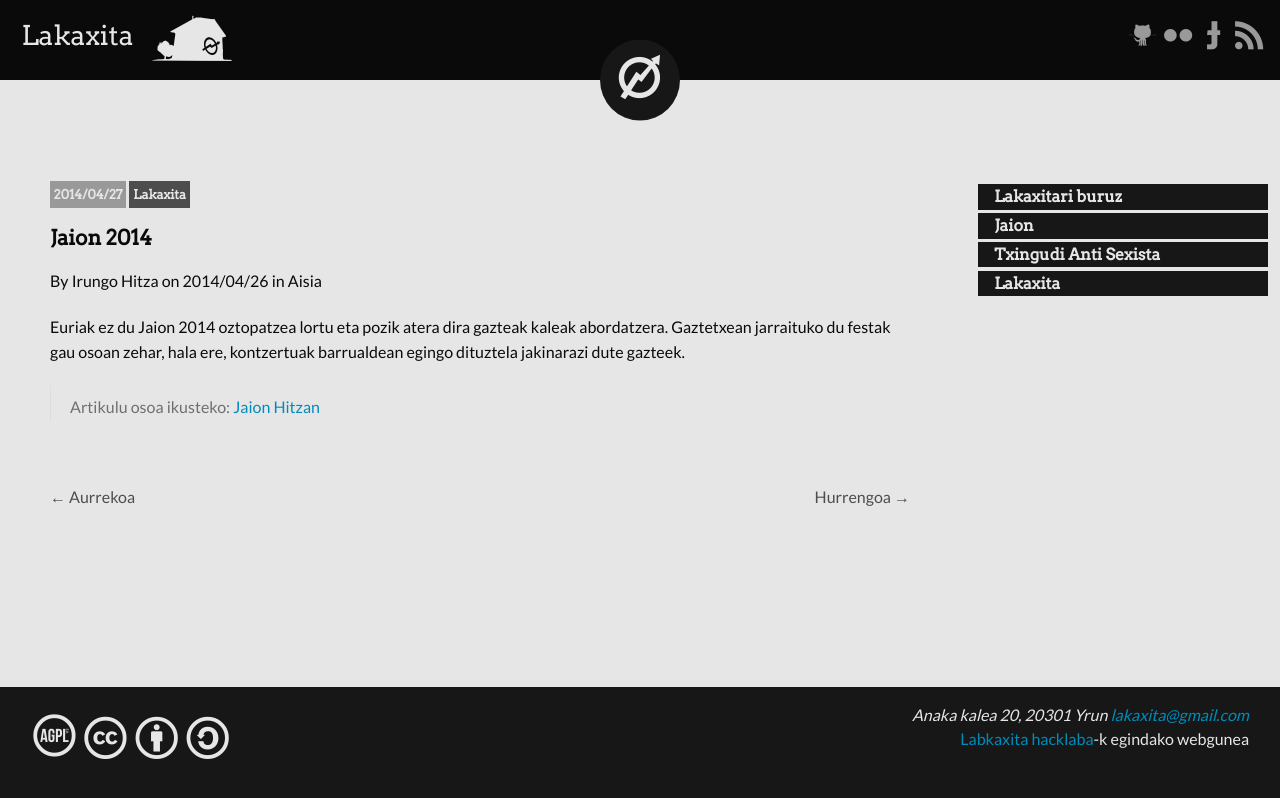
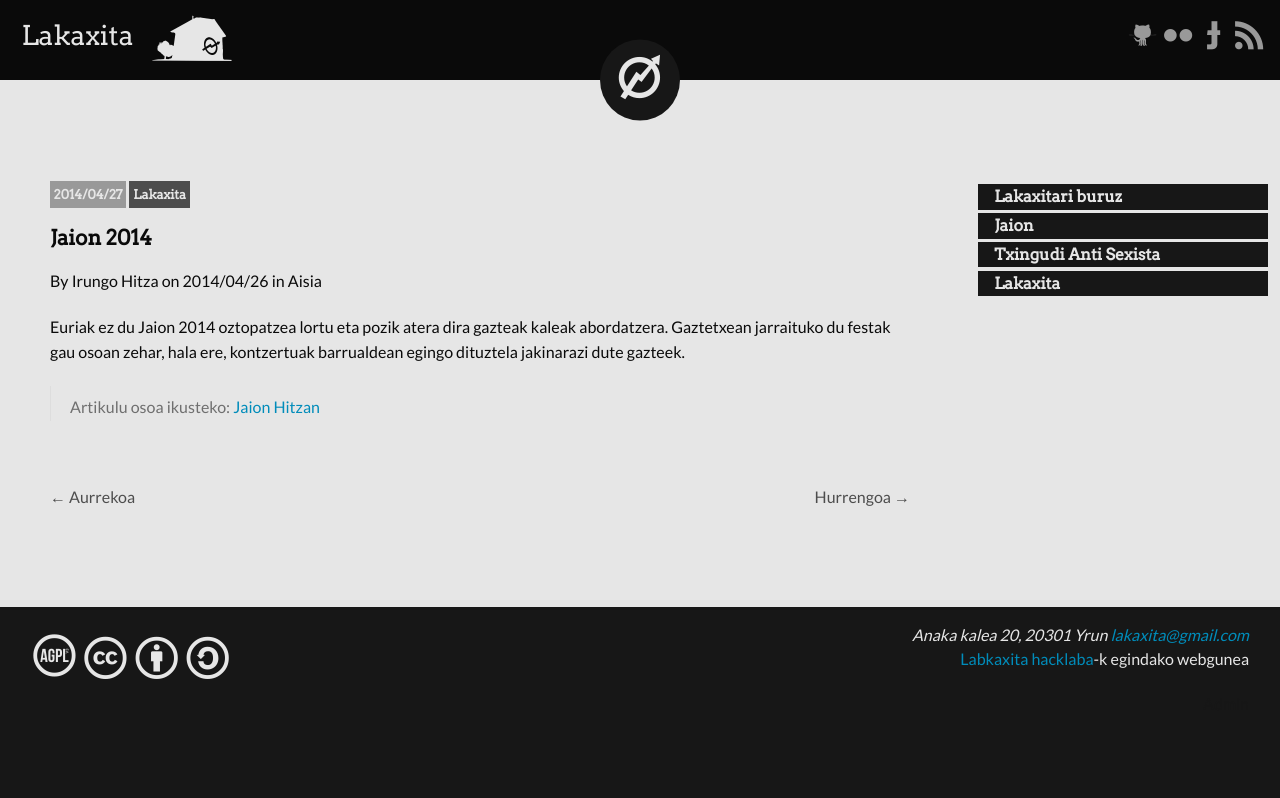
Before and after one commit to lakaxita/lakaxita.github.io, a Jekyll site: the page built from _posts/2014-04-27-jaion-2014.md, in a window 1280 px wide. Shown: the top 798 px of the page. Built offline with Jekyll 4.4.1, drawn with Linux system fonts in a browser that asks for light colours; Markdown is read by kramdown in place of the engine named in the settings.

Commit message:
start adapting the CSS for take the posts of angula berria

```diff
--- a/_sass/main.sass
+++ b/_sass/main.sass
@@ -149,7 +149,7 @@ div#wrap
             padding: 0 50px !important
             +grid-column($columns:9)
         article
-            margin: 0 0 8rem 0
+            margin: 0 0 3rem 0
             clear: both
             overflow: hidden
         time, a.category
```
